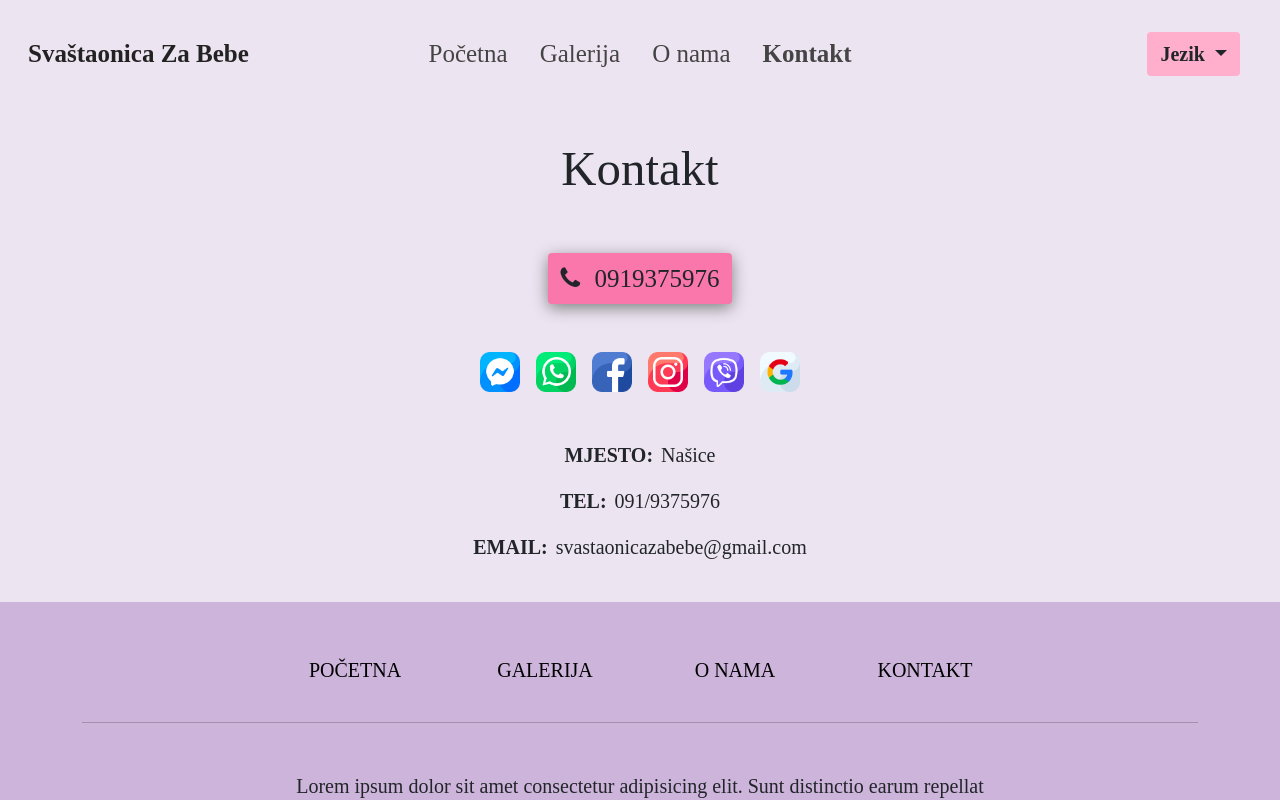
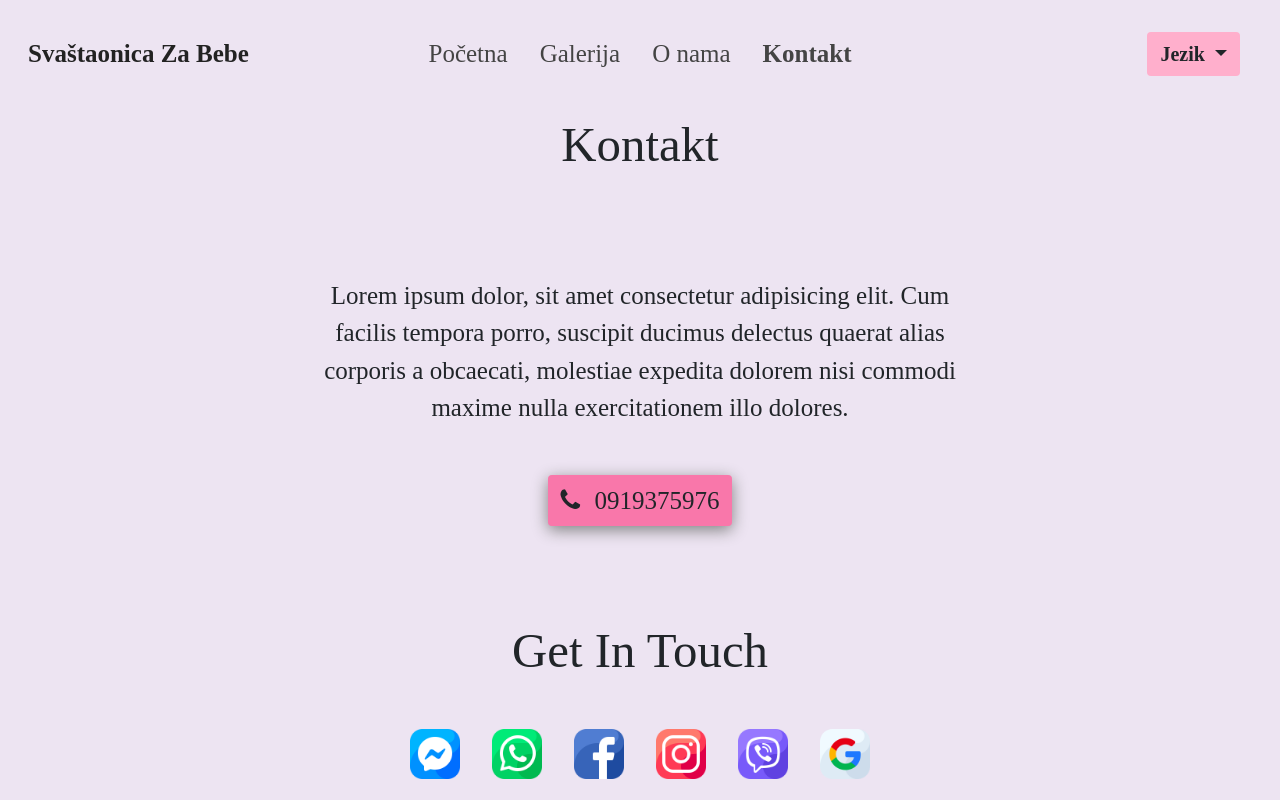
Before and after one commit to AntonioSertic23/Svastaonica-Za-Bebe, a Vue app: page /contact in a window 1280 px wide. Shown: the top 800 px of the page. Built offline with nearby package versions, Linux system fonts and the light colour scheme; a web font is replaced by a local one.

Commit message:
Kontakt stranica ++

```diff
--- a/src/views/ContactView.vue
+++ b/src/views/ContactView.vue
@@ -3,47 +3,61 @@ import PageTitle from "../components/ui/PageTitle.vue";
 </script>
 
 <template>
-  <section class="container contact-section">
-    <PageTitle pageTitle="Kontakt" />
+  <section class="contact-section">
+    <div class="container">
+      <div class="row text-center">
+        <p class="mb-5 menu-title">Kontakt</p>
+      </div>
 
-    <div class="col-lg-8 col-xxl-6 p-4 py-0 mx-auto">
+      <div class="col-8 p-4 py-0 mx-auto">
         <div class="contact-information px-md-4 mt-5 mb-4">
           <div class="my-5 text-center">
+            <p class="mb-5" style="font-size: 25px">
+              Lorem ipsum dolor, sit amet consectetur adipisicing elit. Cum
+              facilis tempora porro, suscipit ducimus delectus quaerat alias
+              corporis a obcaecati, molestiae expedita dolorem nisi commodi
+              maxime nulla exercitationem illo dolores.
+            </p>
+
             <a class="call-btn btn mb-0 mx-auto w-auto" href="tel:0919375976"
               ><i class="fa fa-phone me-2"></i>
               0919375976
             </a>
           </div>
 
-        <div class="social-media my-5 text-center">
-          <a href="#" class="m-2">
+          <div class="social-media py-5 text-center">
+            <h1 class="getintouch mb-5">Get In Touch</h1>
+
+            <a href="#" class="m-3">
               <img src="../assets/img/facebook-messenger.png" />
             </a>
-          <a href="#" class="m-2">
+            <a href="#" class="m-3">
               <img src="../assets/img/whatsapp.png" />
             </a>
-          <a href="#" class="m-2">
+            <a href="#" class="m-3">
               <img src="../assets/img/facebook.png" />
             </a>
-          <a href="#" class="m-2">
+            <a href="#" class="m-3">
               <img src="../assets/img/instagram.png" />
             </a>
-          <a href="#" class="m-2">
+            <a href="#" class="m-3">
               <img src="../assets/img/viber.png" />
             </a>
-          <a href="#" class="m-2">
+            <a href="#" class="m-3">
               <img src="../assets/img/google.png" />
             </a>
           </div>
 
           <div
-          class="more-information mt-5 d-flex align-items-center flex-column"
+            class="more-information py-5 d-flex align-items-center flex-column"
           >
             <p><span class="fw-bold me-2">MJESTO:</span>Našice</p>
             <p><span class="fw-bold me-2">TEL:</span>091/9375976</p>
             <p>
-            <span class="fw-bold me-2">EMAIL:</span>svastaonicazabebe@gmail.com
+              <span class="fw-bold me-2">EMAIL:</span
+              >svastaonicazabebe@gmail.com
             </p>
+          </div>
         </div>
       </div>
     </div>
@@ -51,6 +65,10 @@ import PageTitle from "../components/ui/PageTitle.vue";
 </template>
 
 <style scoped>
+.menu-title {
+  font-size: 48.83px;
+}
+
 .contact-section {
   font-size: 20px;
 }
@@ -67,8 +85,13 @@ import PageTitle from "../components/ui/PageTitle.vue";
   box-shadow: 0 0.25rem 1rem 0 grey;
 }
 
+.getintouch {
+  font-size: 48.83px;
+  font-weight: 300;
+}
+
 .social-media img {
-  width: 40px;
-  height: 40px;
+  width: 50px;
+  height: 50px;
 }
 </style>
```
Lines whose indentation alone changed are shown as unchanged.
